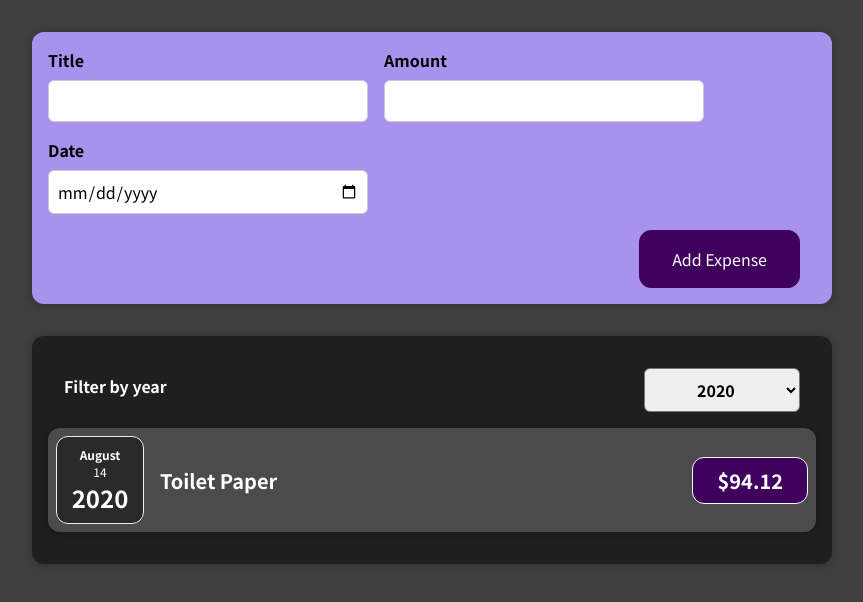
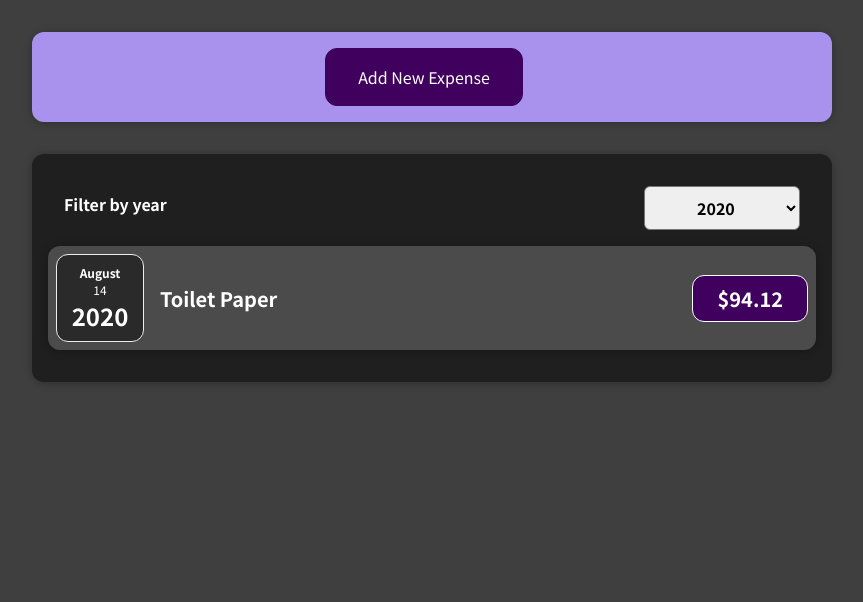
Before and after one commit to 00i00i00/react-expense-tracker, a React (Create React App) app: page / in a window 1280 px wide. Shown: the top 602 px of the page, without its empty margins (208-1071 px from the left). Built offline with nearby package versions, Linux system fonts and the light colour scheme.

Commit message:
Hide form functionality

```diff
--- a/src/components/Expenses/ExpensesFilter.js
+++ b/src/components/Expenses/ExpensesFilter.js
@@ -10,6 +10,7 @@ const ExpensesFilter = (props) => {
       <div className="expenses-filter__control">
         <label>Filter by year</label>
         <select value={props.selected} onChange={filterChangeHandler}>
+          <option value="2023">2023</option>
           <option value="2022">2022</option>
           <option value="2021">2021</option>
           <option value="2020">2020</option>
--- a/src/components/NewExpense/ExpenseForm.js
+++ b/src/components/NewExpense/ExpenseForm.js
@@ -33,6 +33,10 @@ const ExpenseForm = (props) => {
     setEnteredDate("");
   };
 
+  const cancelClickHandler = () => {
+    props.onCancelClick();
+  }
+
   return (
     <form onSubmit={submitHandler}>
       <div className="new-expense__controls">
@@ -66,6 +70,7 @@ const ExpenseForm = (props) => {
         </div>
       </div>
       <div className="new-expense__actions">
+        <button type="button" onClick={cancelClickHandler}>Cancel</button>
         <button type="submit">Add Expense</button>
       </div>
     </form>
--- a/src/components/NewExpense/NewExpense.js
+++ b/src/components/NewExpense/NewExpense.js
@@ -1,18 +1,39 @@
+import { useState } from "react";
+
 import ExpenseForm from "./ExpenseForm";
 import "./NewExpense.css";
 
 const NewExpense = (props) => {
+  const [formHidden, setFormHidden] = useState(true);
+
   const saveExpenseDataHandler = (enteredExpenseData) => {
     const expenseData = {
       ...enteredExpenseData,
       id: Math.random().toString(),
     };
     props.onAddExpense(expenseData);
+    setFormHidden(true);
   };
 
+  const formVisibilityHandler = () => {
+    setFormHidden((prevState) => {
+      return !prevState;
+    });
+  };
+
+  if (formHidden) {
+    return (
+      <div className="new-expense">
+        <button onClick={formVisibilityHandler}>Add New Expense</button>
+      </div>
+    );
+  }
   return (
     <div className="new-expense">
-      <ExpenseForm onSaveExpenseData={saveExpenseDataHandler} />
+      <ExpenseForm
+        onSaveExpenseData={saveExpenseDataHandler}
+        onCancelClick={formVisibilityHandler}
+      />
     </div>
   );
 };
```
